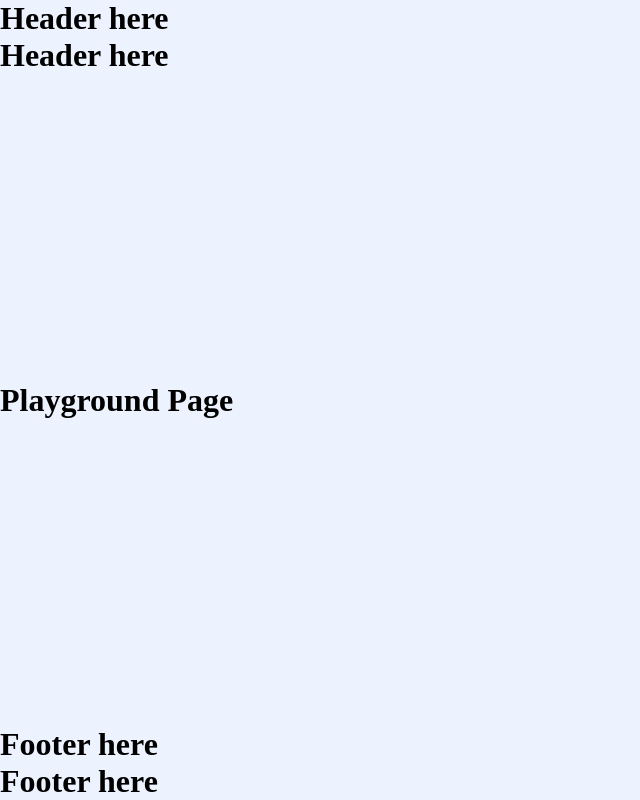
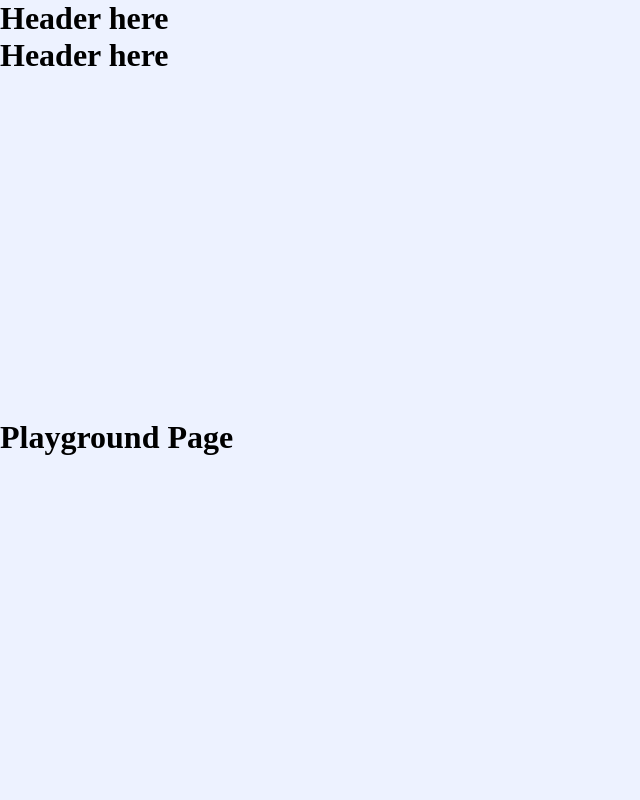
Before and after one commit to Andrew-Nes/graphiql-app, a Next.js app in the folder graphi-ql-playground/: page /playground in a window 1280 px wide. Shown: the whole page, without its empty margins (0-640 px from the left). Built offline with nearby package versions, Linux system fonts and the light colour scheme.

Commit message:
refactor: adjust layout structure

```diff
--- a/graphi-ql-playground/src/Components/Layout/Layout.tsx
+++ b/graphi-ql-playground/src/Components/Layout/Layout.tsx
@@ -6,11 +6,11 @@
 
 const Layout: React.FC<LayoutProps> = ({ children }) => {
   return (
-    <main className="layout">
+    <div className="layout">
       <h1>Header here</h1>
-      <>{children}</>
+      <main>{children}</main>
       <h1>Footer here</h1>
-    </main>
+    </div>
   );
 };
 
```
